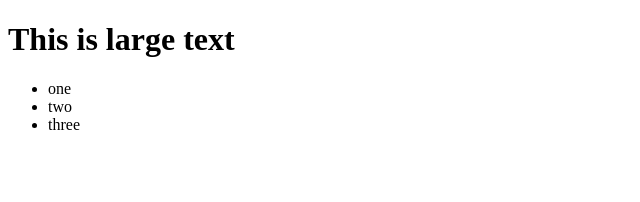
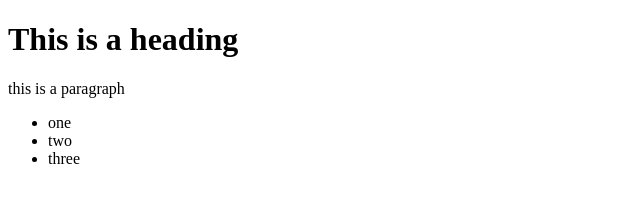
Before and after one commit to sarahtwomey2/GirlsWhoCode, a plain HTML site: page index.html in a window 1280 px wide. Shown: the whole page, without its empty margins (0-640 px from the left). Drawn offline with Linux system fonts and the light colour scheme.

Commit message:
Update index.html

```diff
--- a/index.html
+++ b/index.html
@@ -8,7 +8,8 @@
   </style>
 </head>
 <body>
-  <h1>This is large text</h1>
+  <h1>This is a heading</h1>
+  <p>this is a paragraph</p>
 
   <ul>
     <li>one</li>
@@ -16,5 +17,7 @@
     <li>three</li>
   </ul>
 
+  <a href="https://www.google.com>This is a link</a>
+
 </body>
 </html>
```
